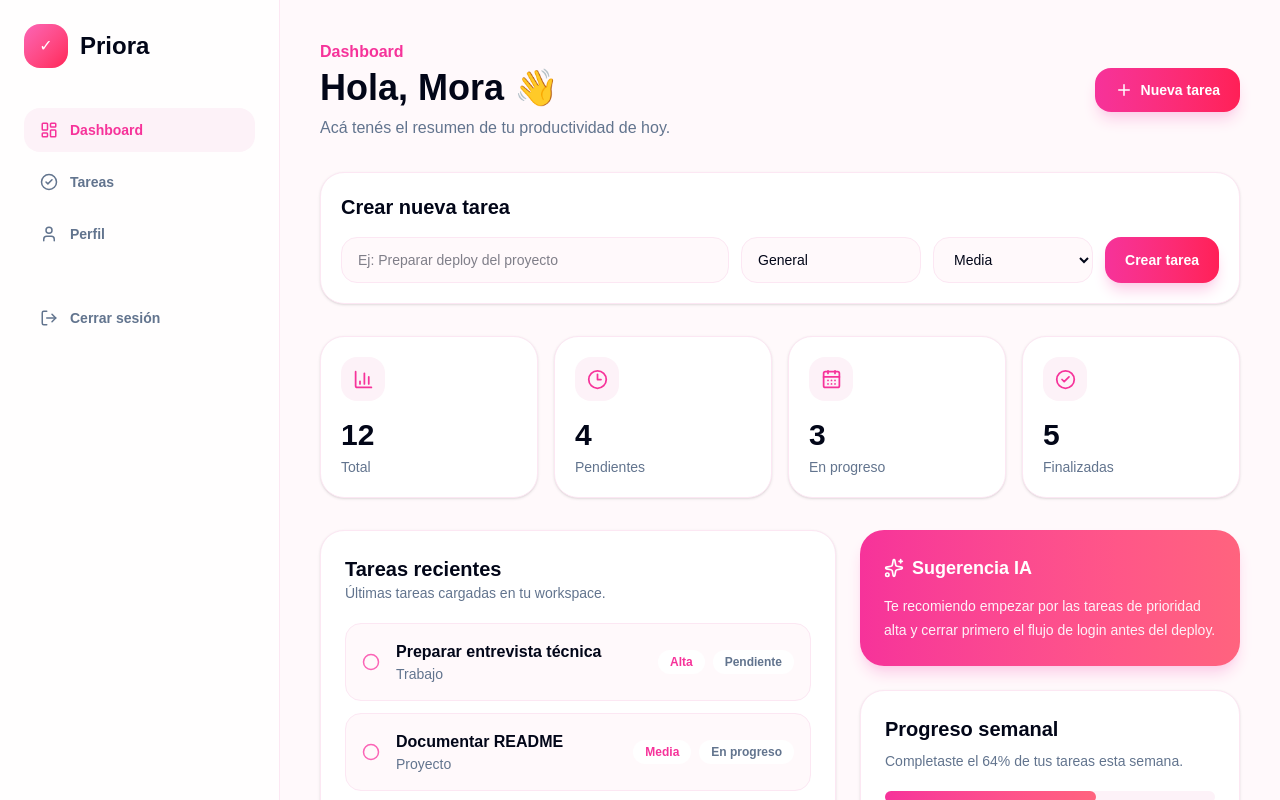
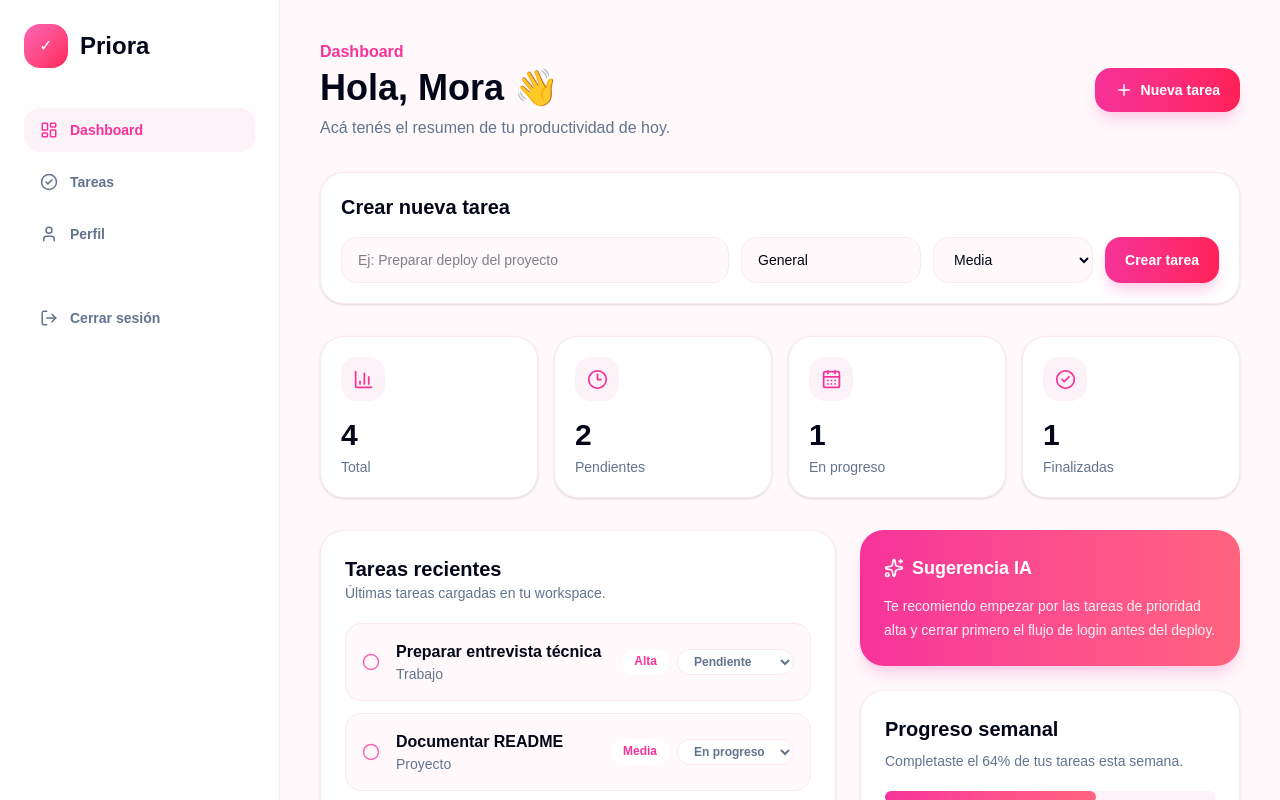
Before and after one commit to moracicero/priora, a Next.js app: page /dashboard in a window 1280 px wide. Shown: the top 800 px of the page. Built offline with nearby package versions, Linux system fonts and the light colour scheme.

Commit message:
feat: make dashboard stats dynamic

```diff
--- a/app/dashboard/page.tsx
+++ b/app/dashboard/page.tsx
@@ -68,6 +68,18 @@ export default function DashboardPage() {
     setTaskPriority("Media");
   }
 
+  function handleUpdateTaskStatus(id: string, status: Task["status"]) {
+  setTasks(
+    tasks.map((task) =>
+      task.id === id
+        ? {
+            ...task,
+            status,
+          }
+        : task
+    )
+  );
+}
   return (
     <main className="min-h-screen bg-[#FFF9FB] text-slate-950">
       <div className="grid min-h-screen lg:grid-cols-[280px_1fr]">
@@ -157,10 +169,10 @@ export default function DashboardPage() {
             </div>
           </section>
 
-          <StatsCards />
+         <StatsCards tasks={tasks} />
 
           <section className="mt-8 grid gap-6 xl:grid-cols-[1fr_380px]">
-            <TaskList tasks={tasks} />
+            <TaskList tasks={tasks} onUpdateStatus={handleUpdateTaskStatus} />
 
             <aside className="space-y-6">
               <AIWidget />
--- a/components/dashboard/StatsCards.tsx
+++ b/components/dashboard/StatsCards.tsx
@@ -1,29 +1,75 @@
-import { BarChart3, CalendarDays, CheckCircle2, Clock3 } from "lucide-react";
+import {
+  BarChart3,
+  CalendarDays,
+  CheckCircle2,
+  Clock3,
+  type LucideIcon,
+} from "lucide-react";
+import type { Task } from "../../types/task";
 
-export function StatsCards() {
-  const stats = [
-    [BarChart3, "12", "Total"],
-    [Clock3, "4", "Pendientes"],
-    [CalendarDays, "3", "En progreso"],
-    [CheckCircle2, "5", "Finalizadas"],
+type StatsCardsProps = {
+  tasks: Task[];
+};
+
+type Stat = {
+  icon: LucideIcon;
+  number: number;
+  label: string;
+};
+
+export function StatsCards({ tasks }: StatsCardsProps) {
+  const total = tasks.length;
+  const pending = tasks.filter((task) => task.status === "Pendiente").length;
+  const inProgress = tasks.filter(
+    (task) => task.status === "En progreso"
+  ).length;
+  const done = tasks.filter((task) => task.status === "Finalizada").length;
+
+  const stats: Stat[] = [
+    {
+      icon: BarChart3,
+      number: total,
+      label: "Total",
+    },
+    {
+      icon: Clock3,
+      number: pending,
+      label: "Pendientes",
+    },
+    {
+      icon: CalendarDays,
+      number: inProgress,
+      label: "En progreso",
+    },
+    {
+      icon: CheckCircle2,
+      number: done,
+      label: "Finalizadas",
+    },
   ];
 
   return (
     <section className="mt-8 grid gap-4 md:grid-cols-4">
-      {stats.map(([Icon, number, label]) => (
+      {stats.map((stat) => {
+        const Icon = stat.icon;
+
+        return (
           <article
-          key={label as string}
+            key={stat.label}
             className="rounded-3xl border border-pink-100 bg-white p-5 shadow-sm"
           >
             <div className="mb-4 flex h-11 w-11 items-center justify-center rounded-2xl bg-pink-50 text-pink-500">
               <Icon size={21} />
             </div>
-          <p className="text-3xl font-black">{number as string}</p>
+
+            <p className="text-3xl font-black">{stat.number}</p>
+
             <p className="mt-1 text-sm font-medium text-slate-500">
-            {label as string}
+              {stat.label}
             </p>
           </article>
-      ))}
+        );
+      })}
     </section>
   );
 }
--- a/components/dashboard/TaskList.tsx
+++ b/components/dashboard/TaskList.tsx
@@ -1,10 +1,12 @@
 import { Circle } from "lucide-react";
 import type { Task } from "../../types/task";
+
 type TaskListProps = {
   tasks: Task[];
+  onUpdateStatus: (id: string, status: Task["status"]) => void;
 };
 
-export function TaskList({ tasks }: TaskListProps) {
+export function TaskList({ tasks, onUpdateStatus }: TaskListProps) {
   return (
     <article className="rounded-3xl border border-pink-100 bg-white p-6 shadow-sm">
       <div className="mb-5 flex items-center justify-between">
@@ -30,13 +32,22 @@ export function TaskList({ tasks }: TaskListProps) {
               </div>
             </div>
 
-            <div className="flex gap-2">
+            <div className="flex flex-wrap gap-2">
               <span className="rounded-full bg-white px-3 py-1 text-xs font-black text-pink-500">
                 {task.priority}
               </span>
-              <span className="rounded-full bg-white px-3 py-1 text-xs font-black text-slate-500">
-                {task.status}
-              </span>
+
+              <select
+                value={task.status}
+                onChange={(event) =>
+                  onUpdateStatus(task.id, event.target.value as Task["status"])
+                }
+                className="rounded-full border border-pink-100 bg-white px-3 py-1 text-xs font-black text-slate-500 outline-none"
+              >
+                <option value="Pendiente">Pendiente</option>
+                <option value="En progreso">En progreso</option>
+                <option value="Finalizada">Finalizada</option>
+              </select>
             </div>
           </div>
         ))}
```
Lines whose indentation alone changed are shown as unchanged.
